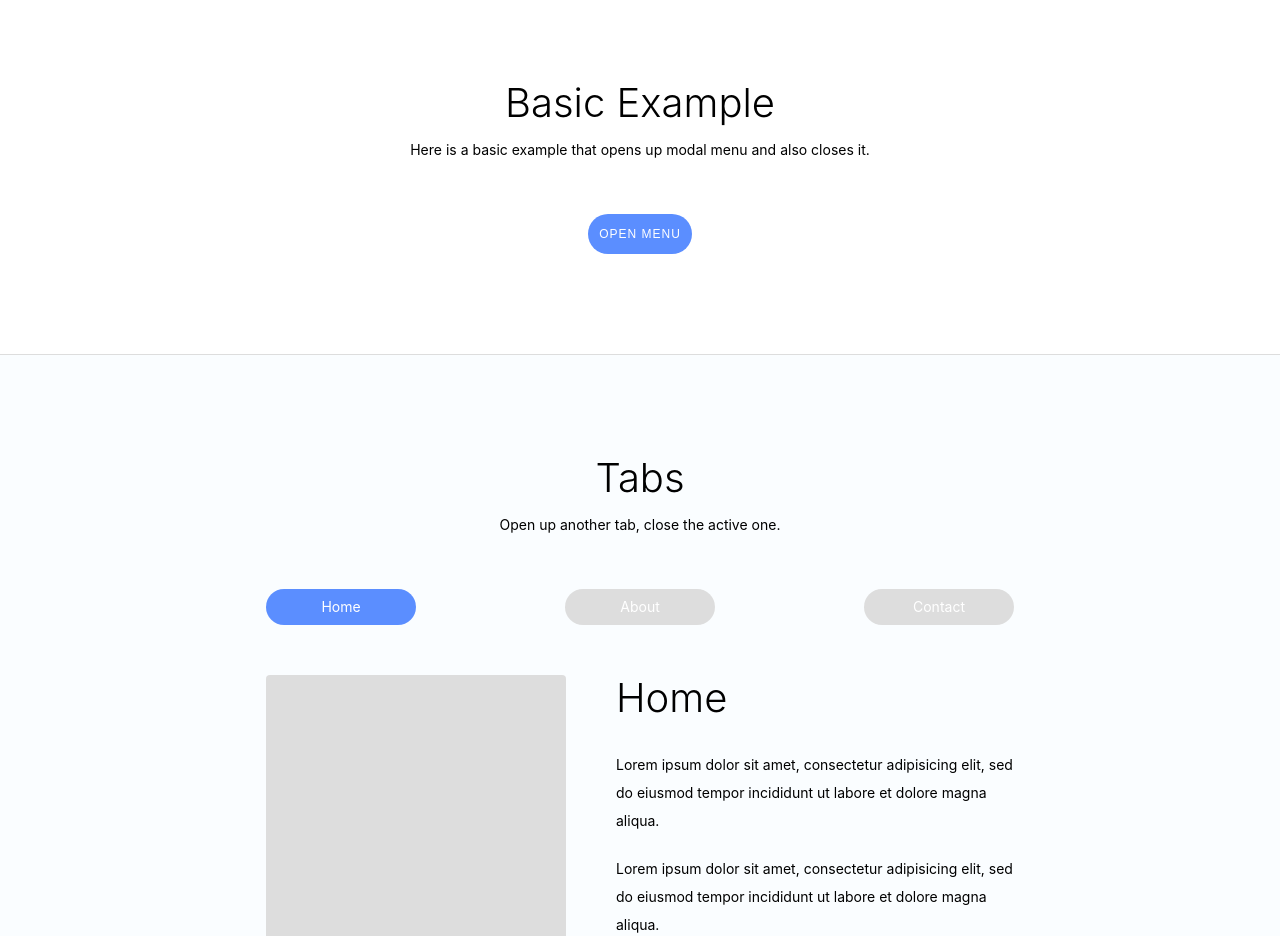
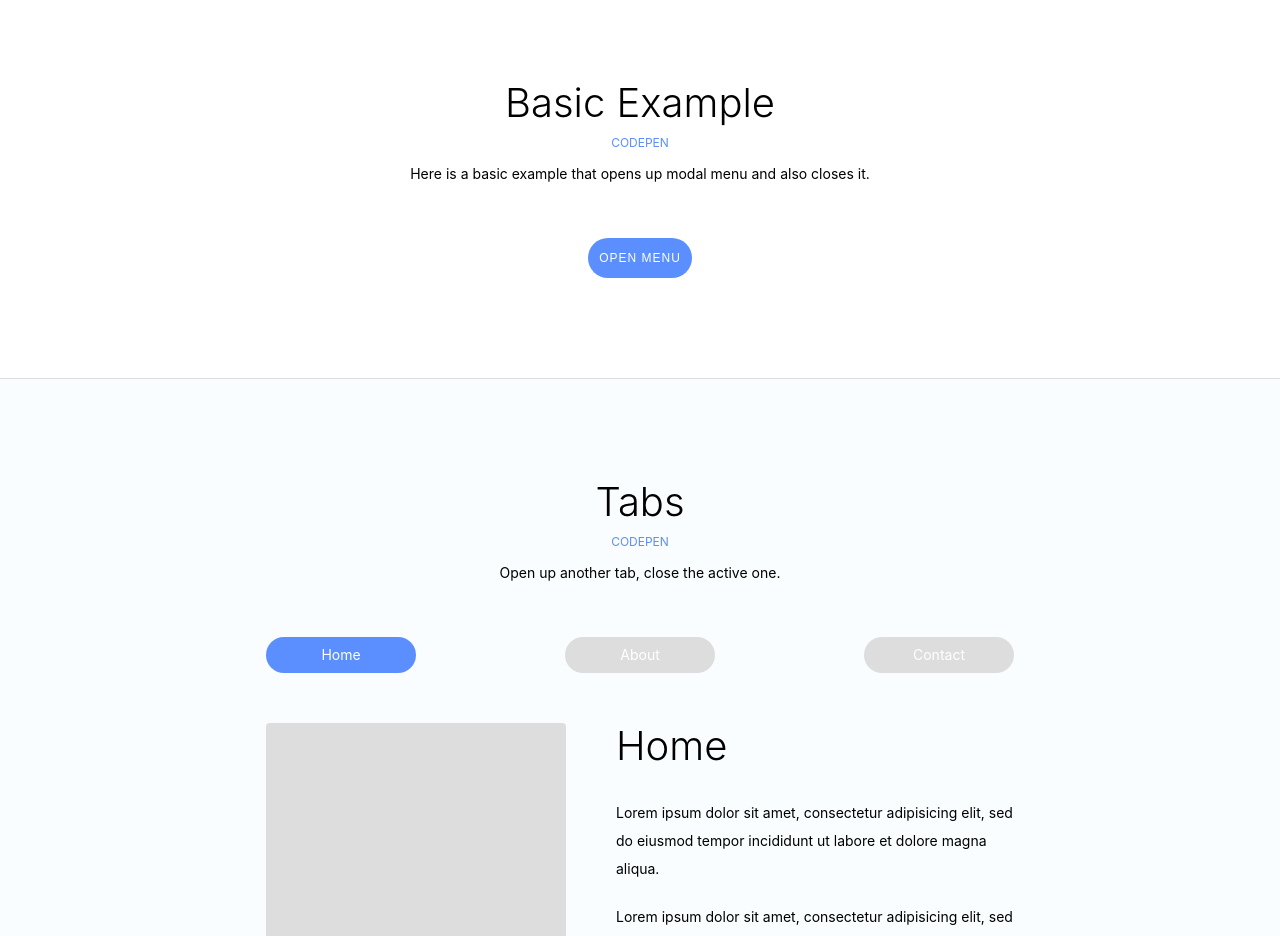
Before and after one commit to srph/jqt, a website: page docs/index.html in a window 1280 px wide. Shown: the part 820-1756 px from the top of the page. Drawn offline with Linux system fonts and the light colour scheme.

Commit message:
Add link to CodePen

```diff
--- a/docs/index.html
+++ b/docs/index.html
@@ -33,6 +33,9 @@
     <div class="container">
       <div class="heading">
         <h1 class="title">Basic Example</h1>
+
+        <a href="http://codepen.io/srph/pen/bBmYjP" target="_blank" class="label">Codepen</a>
+
         <p class="description">Here is a basic example that opens up modal menu and also closes it.</p>
       </div>
 
@@ -62,6 +65,9 @@
     <div class="container">
       <div class="heading">
         <h1 class="title">Tabs</h1>
+
+        <a href="http://codepen.io/srph/pen/ObBOrG" target="_blank" class="label">Codepen</a>
+
         <p class="description">Open up another tab, close the active one.</p>
       </div>
 
--- a/docs/style.css
+++ b/docs/style.css
@@ -37,6 +37,15 @@ html, body {
 
 .btn + .btn {
   margin-left: 25px;
+}
+
+.label {
+  display: block;
+  margin-bottom: 10px;
+  text-decoration: none;
+  text-transform: uppercase;
+  font-size: 12px;
+  color: #5b8eff;
 }
 
 .section {
```
